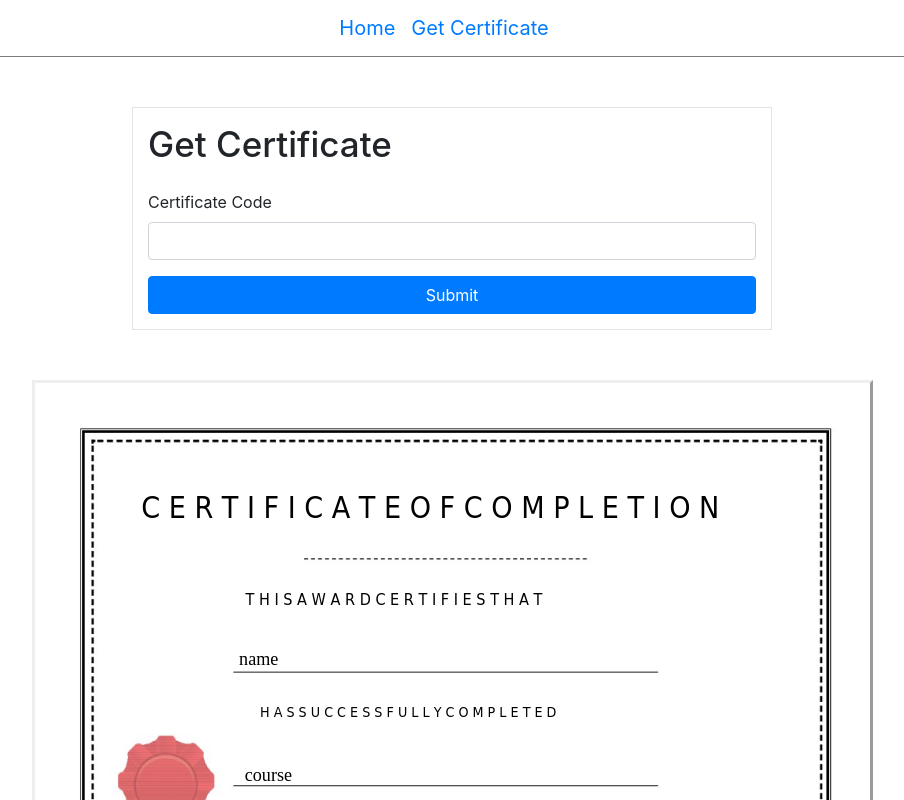
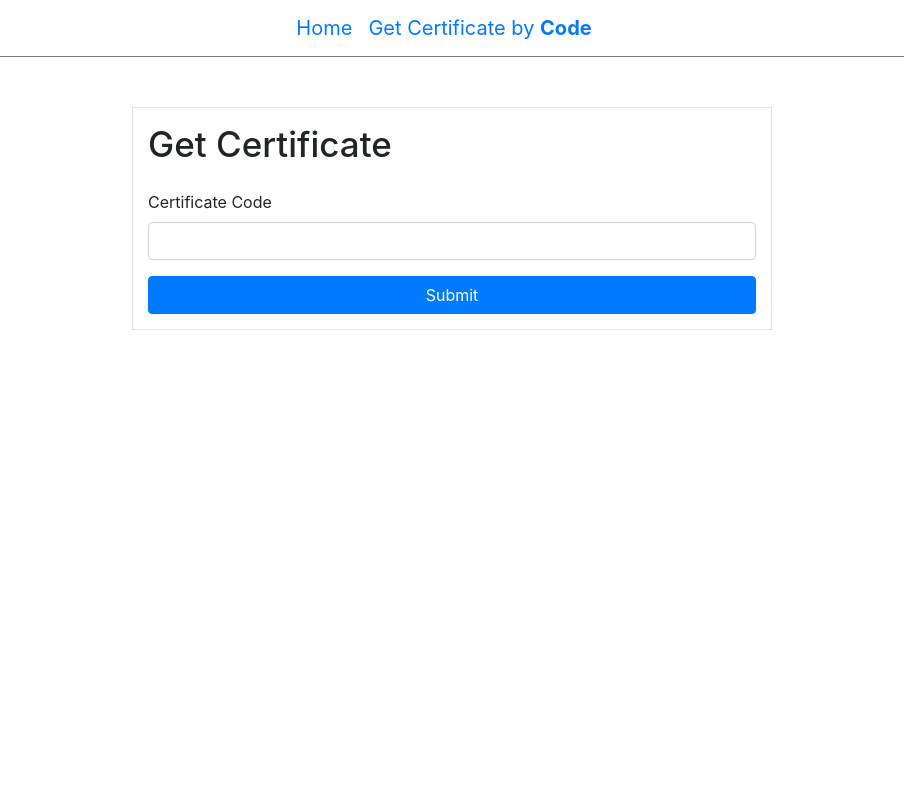
Before and after one commit to luuidy/certificate-service, a React (Create React App) app in the folder client/: page /certificate in a window 1280 px wide. Shown: the top 800 px of the page, without its empty margins (188-1092 px from the left). Built offline with nearby package versions, Linux system fonts and the light colour scheme.

Commit message:
certification states

```diff
--- a/client/src/core/Certificate.js
+++ b/client/src/core/Certificate.js
@@ -1,10 +1,12 @@
-import React from 'react'
+import React, {useState} from 'react'
 import './certificate.css'
 import Certification from '../components/Certification'
 
 const Certificate = () => {
+    const [certification, setCertification] = useState(null)
     return (
         <div>
+            {!certification && (
             <div className="get-certificate">
             <form>
                 <h1>Get Certificate</h1>
@@ -12,12 +14,11 @@ const Certificate = () => {
                     <label htmlFor="code-input">Certificate Code</label>
                     <input type="number" className="form-control" id="code-input"/>
                 </div>
-
-
                 <button type="submit" className="btn btn-primary">Submit</button>
                 </form>
             </div>
-            <Certification/>
+            )}
+            {certification && <Certification/>}
         </div>
     )
 }
--- a/client/src/core/Navbar.js
+++ b/client/src/core/Navbar.js
@@ -6,7 +6,7 @@ const Navbar = () => {
     return (
         <nav className="navbar" style={{display: 'flex', justifyContent:'center'}}>
             <Link className="navbar-brand" to="/">Home</Link>
-            <Link className="navbar-brand" to="/certificate">Get Certificate</Link>
+            <Link className="navbar-brand" to="/certificate">Get Certificate by <strong>Code</strong></Link>
         </nav>
     )
 }
```
